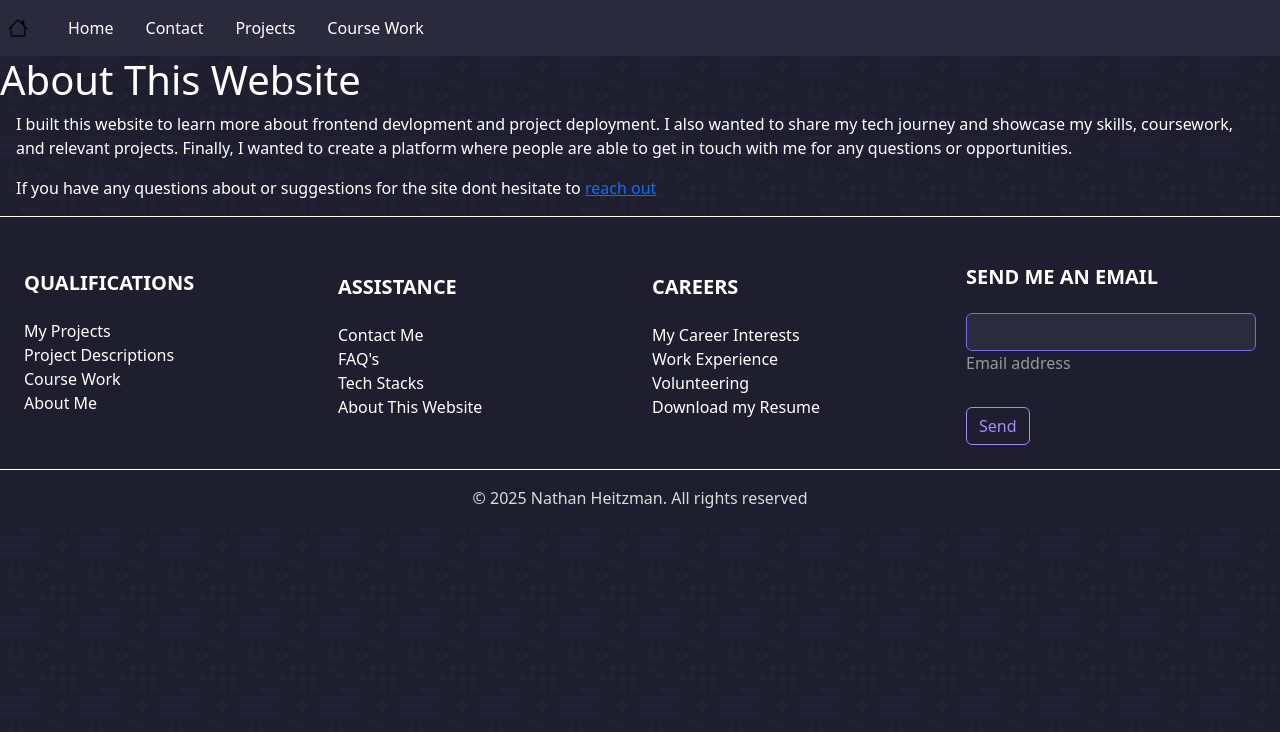
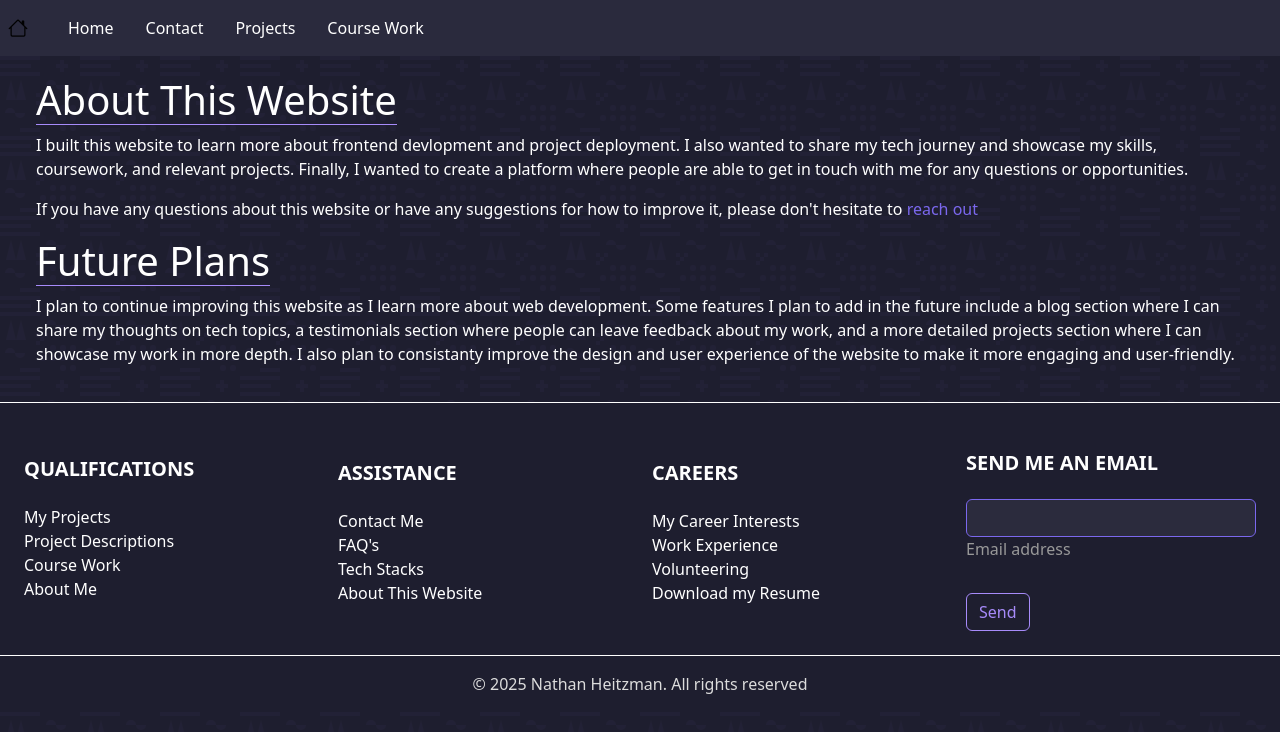
Before and after one commit to NathanHeitzman/Portfolio-Website, a React (Vite) app: page /about-website in a window 1280 px wide. Shown: the top 732 px of the page. Built offline with nearby package versions, Linux system fonts and the light colour scheme; no server answers.

Commit message:
styled about-website page

```diff
--- a/src/assets/styles/AboutWebsite.css
+++ b/src/assets/styles/AboutWebsite.css
@@ -0,0 +1,12 @@
+.about-website-container {
+  padding: 20px;
+}
+
+.reachout-text-link {
+  text-decoration: none;
+  color: #7b68ee;
+}
+
+.header{
+  border-bottom: 1px solid #a78bfa;
+}
--- a/src/pages/AboutWebsite.tsx
+++ b/src/pages/AboutWebsite.tsx
@@ -6,15 +6,35 @@ function AboutWebsite() {
   return (
     <>
       <Navbar />
-      <h1 className="header text-white">About This Website</h1>
-      <p className="main-text mx-3">I built this website to learn more about frontend devlopment and project deployment.
-        I also wanted to share my tech journey and showcase my skills, coursework, and
-        relevant projects. Finally, I wanted to create a platform where people are able to get in
-        touch with me for any questions or opportunities.
-      </p>
-      <p className="reachout-text mx-3">If you have any questions about or suggestions for the site dont hesitate to
-        <span className="reachout-text-wrapper"> <a className="reachout-text-link" href="/contact-me">reach out</a> </span>
-      </p>
+      <div className="about-website-container d-flex flex-column align-items-center">
+        <h1 className="header text-white align-self-start mx-3">About This Website</h1>
+        <p className="main-text mx-3">
+          I built this website to learn more about frontend devlopment and
+          project deployment. I also wanted to share my tech journey and
+          showcase my skills, coursework, and relevant projects. Finally, I
+          wanted to create a platform where people are able to get in touch with
+          me for any questions or opportunities.
+        </p>
+        <p className="reachout-text mx-3 align-self-start">
+          If you have any questions about this website or have any suggestions
+          for how to improve it, please don't hesitate to{" "}
+          <span className="reachout-text-wrapper">
+            <a className="reachout-text-link" href="/contact-me">
+              reach out
+            </a>
+          </span>
+        </p>
+        <h1 className="header text-white align-self-start mx-3">Future Plans</h1>
+        <p className="main-text mx-3">
+          I plan to continue improving this website as I learn more about web
+          development. Some features I plan to add in the future include a blog
+          section where I can share my thoughts on tech topics, a testimonials
+          section where people can leave feedback about my work, and a more
+          detailed projects section where I can showcase my work in more depth.
+          I also plan to consistanty improve the design and user experience of the website
+          to make it more engaging and user-friendly.
+        </p>
+      </div>
       <Footer />
     </>
   );
```
